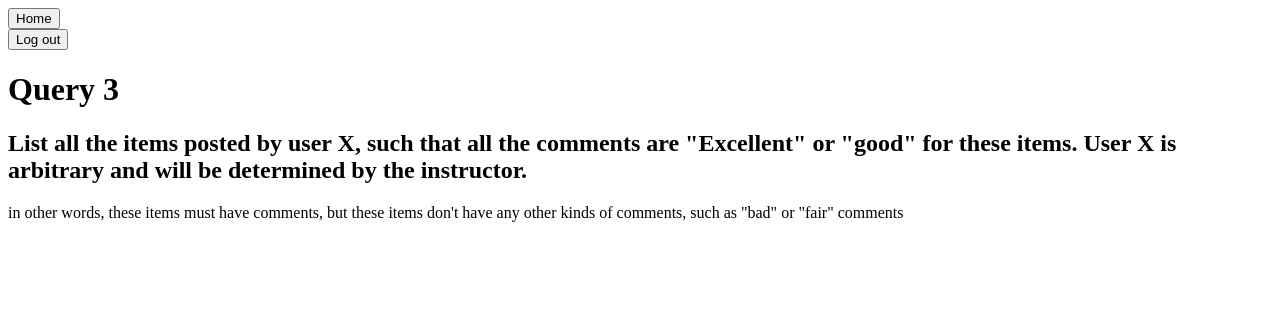
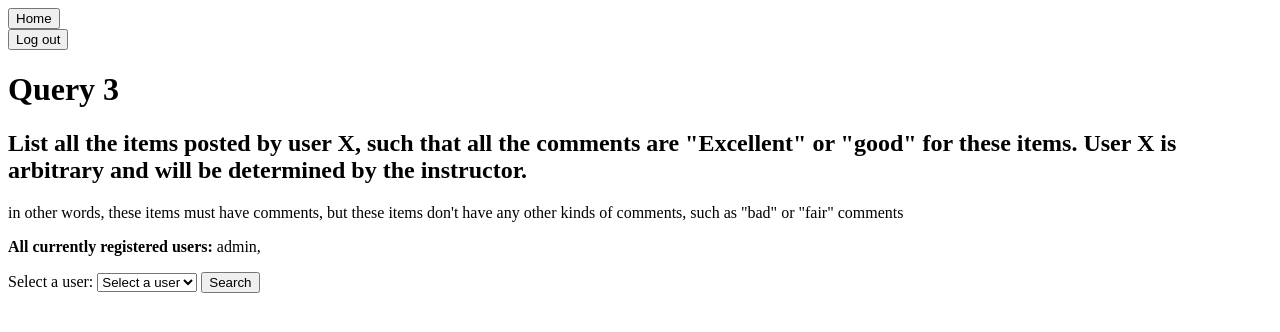
Before and after one commit to Vaiterius/COMP440-Project, a Flask app: page /query-3 in a window 1280 px wide. Shown: the top 332 px of the page. Run offline with Flask 3, Linux system fonts and the light colour scheme; a user stored in the database is signed in; data comes from the database, SQL or seed files in the repository.

Commit message:
Implement most phase 3 query views

```diff
--- a/phase_3_queries.py
+++ b/phase_3_queries.py
@@ -1,29 +1,25 @@
 # List the most expensive items in each category.
 QUERY_1 = (
     """
-    WITH RankedItems AS (
-        SELECT
-            i.item_id,
-            i.title,
-            i.description,
-            i.price,
-            c.category_name,
-            ROW_NUMBER() OVER (PARTITION BY c.category_id ORDER BY i.price DESC) AS ranking
-        FROM
-            items i
-            JOIN item_categories ic ON i.item_id = ic.item_id
-            JOIN categories c ON ic.category_id = c.category_id
-    )
     SELECT
-        category_name,
-        item_id,
-        title,
-        description,
-        price
+        c.category_name,
+        MAX(i.item_id) AS item_id,
+        MAX(i.title) AS title,
+        MAX(i.description) AS description,
+        MAX(i.price) AS price
     FROM
-        RankedItems
+        categories c
+    LEFT JOIN item_categories ic ON c.category_id = ic.category_id
+    LEFT JOIN items i ON ic.item_id = i.item_id
     WHERE
-        ranking = 1;
+        i.price = (
+            SELECT MAX(price)
+            FROM items
+            WHERE item_id = i.item_id
+        )
+        OR i.price IS NULL
+    GROUP BY
+        c.category_name;
     """
 )
 
@@ -56,14 +52,10 @@ QUERY_3 = (
     SELECT i.*
     FROM items i
     JOIN reviews r ON i.item_id = r.item_id
-    WHERE r.rating IN ('excellent', 'good')
-    AND r.author_id = (SELECT user_id FROM users WHERE username = 'X')
-    AND NOT EXISTS (
-        SELECT 1
-        FROM reviews
-        WHERE item_id = i.item_id
-        AND rating NOT IN ('excellent', 'good')
-    );
+    JOIN users u ON i.author_id = u.user_id
+    WHERE u.username = %s
+    GROUP BY i.item_id, i.title, i.description, i.price
+    HAVING SUM(r.rating NOT IN ('excellent', 'good')) = 0;
     """
 )
 
@@ -129,7 +121,7 @@ QUERY_7 = (
 # Display all the users who posted some reviews, but each of them is "poor".
 QUERY_8 = (
     """
-    SELECT
+    SELECT DISTINCT
         u.user_id,
         u.username
     FROM
@@ -145,17 +137,17 @@ QUERY_9 = (
     """
     SELECT DISTINCT u.*
     FROM users u
-    JOIN items i ON u.user_id = i.author_id
+    JOIN reviews r ON u.user_id = r.author_id
     WHERE NOT EXISTS (
         SELECT 1
-        FROM reviews r
-        WHERE r.item_id = i.item_id
-        AND r.rating = 'poor'
+        FROM reviews
+        WHERE author_id = u.user_id
+        AND rating != 'poor'
     )
-    OR NOT EXISTS (
+    AND EXISTS (
         SELECT 1
-        FROM reviews r
-        WHERE r.item_id = i.item_id
+        FROM reviews
+        WHERE author_id = u.user_id
     );
     """
 )
@@ -163,36 +155,14 @@ QUERY_9 = (
 # List a user pair (A, B) such that they always gave each other "excellent" reviews for every single item they posted.
 QUERY_10 = (
     """
-    SELECT
-        u1.user_id AS userA_id,
-        u1.username AS userA_username,
-        u2.user_id AS userB_id,
-        u2.username AS userB_username
-    FROM
-        users u1
-        JOIN users u2 ON u1.user_id < u2.user_id -- Ensuring unique pairs
-        JOIN items i1 ON u1.user_id = i1.author_id
-        JOIN items i2 ON u2.user_id = i2.author_id
-    WHERE
-        NOT EXISTS (
-            SELECT 1
-            FROM
-                reviews r1
-                JOIN reviews r2 ON r1.item_id = i1.item_id AND r2.item_id = i2.item_id
-            WHERE
-                r1.author_id = u1.user_id
-                AND r2.author_id = u2.user_id
-                AND (r1.rating != 'excellent' OR r2.rating != 'excellent')
-        )
-        AND EXISTS (
-            SELECT 1
-            FROM
-                reviews r1
-                JOIN reviews r2 ON r1.item_id = i1.item_id AND r2.item_id = i2.item_id
-            WHERE
-                r1.author_id = u1.user_id
-                AND r2.author_id = u2.user_id
-                AND (r1.rating = 'excellent' AND r2.rating = 'excellent')
-        );
+    SELECT DISTINCT ua.user_id AS user_a_id, ua.username AS user_a_username,
+        ub.user_id AS user_b_id, ub.username AS user_b_username
+    FROM users ua
+    JOIN items ia ON ua.user_id = ia.author_id
+    JOIN reviews ra ON ia.item_id = ra.item_id AND ra.rating = 'excellent'
+    JOIN users ub ON ra.author_id = ub.user_id
+    JOIN items ib ON ub.user_id = ib.author_id
+    JOIN reviews rb ON ib.item_id = rb.item_id AND rb.rating = 'excellent'
+    WHERE ua.user_id < ub.user_id;
     """
 )
--- a/templates/phase_3_queries/query-3.html
+++ b/templates/phase_3_queries/query-3.html
@@ -14,6 +14,32 @@
     </p>
 </header>
 <section>
-    <!-- Code here -->
+    <p>
+        <b>All currently registered users:</b>
+        {% for user in all_users %}
+        <span>{{ user.username }}</span>,
+        {% endfor %}
+    </p>
+    <form action="/query-3" method="post">
+        <label for="user">Select a user:</label>
+        <select name="user" id="user">
+            <option disabled selected>Select a user</option>
+            {% for user in users %}
+            <option value="{{ user.username }}">{{ user.username }}</option>
+            {% endfor %}
+        </select>
+        <button type="submit">Search</button>
+    </form>
+
+    {% if username %}
+    <div>
+        <h3>Best of <b>{{ username }}'s</b> items</h3>
+        <ul>
+            {% for item in items %}
+            <li>{{ item.title }} had all "excellent" or "good" reviews</li>
+            {% endfor %}
+        </ul>
+    </div>
+    {% endif %}
 </section>
 {% endblock %}
--- a/views.py
+++ b/views.py
@@ -504,10 +504,13 @@ def query_1():
         flash("You must be logged in to perform this", "error")
         return redirect("/login")
 
-    if request.method == "POST":
-        pass
+    cursor.execute(QUERY_1)
+    items = cursor.fetchall()
 
-    return render_template("phase_3_queries/query-1.html")
+    cursor.execute("SELECT * FROM users;")
+    all_users = cursor.fetchall()
+
+    return render_template("phase_3_queries/query-1.html", items=items, all_users=all_users)
 
 
 # Query-2 View
@@ -521,10 +524,17 @@ def query_2():
         flash("You must be logged in to perform this", "error")
         return redirect("/login")
 
+    cursor.execute(QUERY_2)
+    users = cursor.fetchall()
+
     if request.method == "POST":
+        # TODO
         pass
 
-    return render_template("phase_3_queries/query-2.html")
+    cursor.execute("SELECT * FROM users;")
+    all_users = cursor.fetchall()
+
+    return render_template("phase_3_queries/query-2.html", users=users, all_users=all_users)
 
 
 # Query-3 View
@@ -538,10 +548,26 @@ def query_3():
         flash("You must be logged in to perform this", "error")
         return redirect("/login")
 
+    cursor.execute("SELECT * FROM users;")
+    all_users = cursor.fetchall()
+
+    items = None
+
+    cursor.execute("SELECT * FROM users;")
+    users = cursor.fetchall()
+
+    username = None
+
     if request.method == "POST":
-        pass
+        username = request.form.get("user")
+        print(username)
 
-    return render_template("phase_3_queries/query-3.html")
+        cursor.execute(QUERY_3, (username,))
+        items = cursor.fetchall()
+
+        return render_template("phase_3_queries/query-3.html", username=username, users=users, items=items, all_users=all_users)
+
+    return render_template("phase_3_queries/query-3.html", username=username, users=users, items=items, all_users=all_users)
 
 
 # Query-4 View
@@ -559,7 +585,10 @@ def query_4():
     if request.method == "POST":
         pass
 
-    return render_template("phase_3_queries/query-4.html")
+    cursor.execute("SELECT * FROM users;")
+    all_users = cursor.fetchall()
+
+    return render_template("phase_3_queries/query-4.html", all_users=all_users)
 
 
 # Query-5 View
@@ -576,7 +605,10 @@ def query_5():
     if request.method == "POST":
         pass
 
-    return render_template("phase_3_queries/query-5.html")
+    cursor.execute("SELECT * FROM users;")
+    all_users = cursor.fetchall()
+
+    return render_template("phase_3_queries/query-5.html", all_users=all_users)
 
 
 # Query-6 View
@@ -590,10 +622,13 @@ def query_6():
         flash("You must be logged in to perform this", "error")
         return redirect("/login")
 
-    if request.method == "POST":
-        pass
+    cursor.execute(QUERY_6)
+    users = cursor.fetchall()
 
-    return render_template("phase_3_queries/query-6.html")
+    cursor.execute("SELECT * FROM users;")
+    all_users = cursor.fetchall()
+
+    return render_template("phase_3_queries/query-6.html", users=users, all_users=all_users)
 
 
 # Query-7 View
@@ -604,10 +639,13 @@ def query_7():
         flash("You must be logged in to perform this", "error")
         return redirect("/login")
 
-    if request.method == "POST":
-        pass
+    cursor.execute(QUERY_7)
+    users = cursor.fetchall()
 
-    return render_template("phase_3_queries/query-7.html")
+    cursor.execute("SELECT * FROM users;")
+    all_users = cursor.fetchall()
+
+    return render_template("phase_3_queries/query-7.html", users=users, all_users=all_users)
 
 
 # Query-8 View
@@ -618,10 +656,13 @@ def query_8():
         flash("You must be logged in to perform this", "error")
         return redirect("/login")
 
-    if request.method == "POST":
-        pass
+    cursor.execute(QUERY_8)
+    users = cursor.fetchall()
 
-    return render_template("phase_3_queries/query-8.html")
+    cursor.execute("SELECT * FROM users;")
+    all_users = cursor.fetchall()
+
+    return render_template("phase_3_queries/query-8.html", users=users, all_users=all_users)
 
 
 # Query-9 View
@@ -632,10 +673,13 @@ def query_9():
         flash("You must be logged in to perform this", "error")
         return redirect("/login")
 
-    if request.method == "POST":
-        pass
+    cursor.execute(QUERY_9)
+    users = cursor.fetchall()
 
-    return render_template("phase_3_queries/query-9.html")
+    cursor.execute("SELECT * FROM users;")
+    all_users = cursor.fetchall()
+
+    return render_template("phase_3_queries/query-9.html", users=users, all_users=all_users)
 
 
 # Query-10 View
@@ -649,10 +693,13 @@ def query_10():
         flash("You must be logged in to perform this", "error")
         return redirect("/login")
 
-    if request.method == "POST":
-        pass
+    cursor.execute(QUERY_10)
+    user_pairs = cursor.fetchall()
 
-    return render_template("phase_3_queries/query-10.html")
+    cursor.execute("SELECT * FROM users;")
+    all_users = cursor.fetchall()
+
+    return render_template("phase_3_queries/query-10.html", user_pairs=user_pairs, all_users=all_users)
 
 
 if __name__ == "__main__":
```
Also changed, not shown: templates/phase_3_queries/query-1.html (+15 -1 lines), templates/phase_3_queries/query-10.html (+12 -1 lines), templates/phase_3_queries/query-2.html (+11 -1 lines), templates/phase_3_queries/query-6.html (+11 -1 lines), templates/phase_3_queries/query-7.html (+11 -1 lines), templates/phase_3_queries/query-8.html (+11 -1 lines), templates/phase_3_queries/query-9.html (+11 -1 lines).
